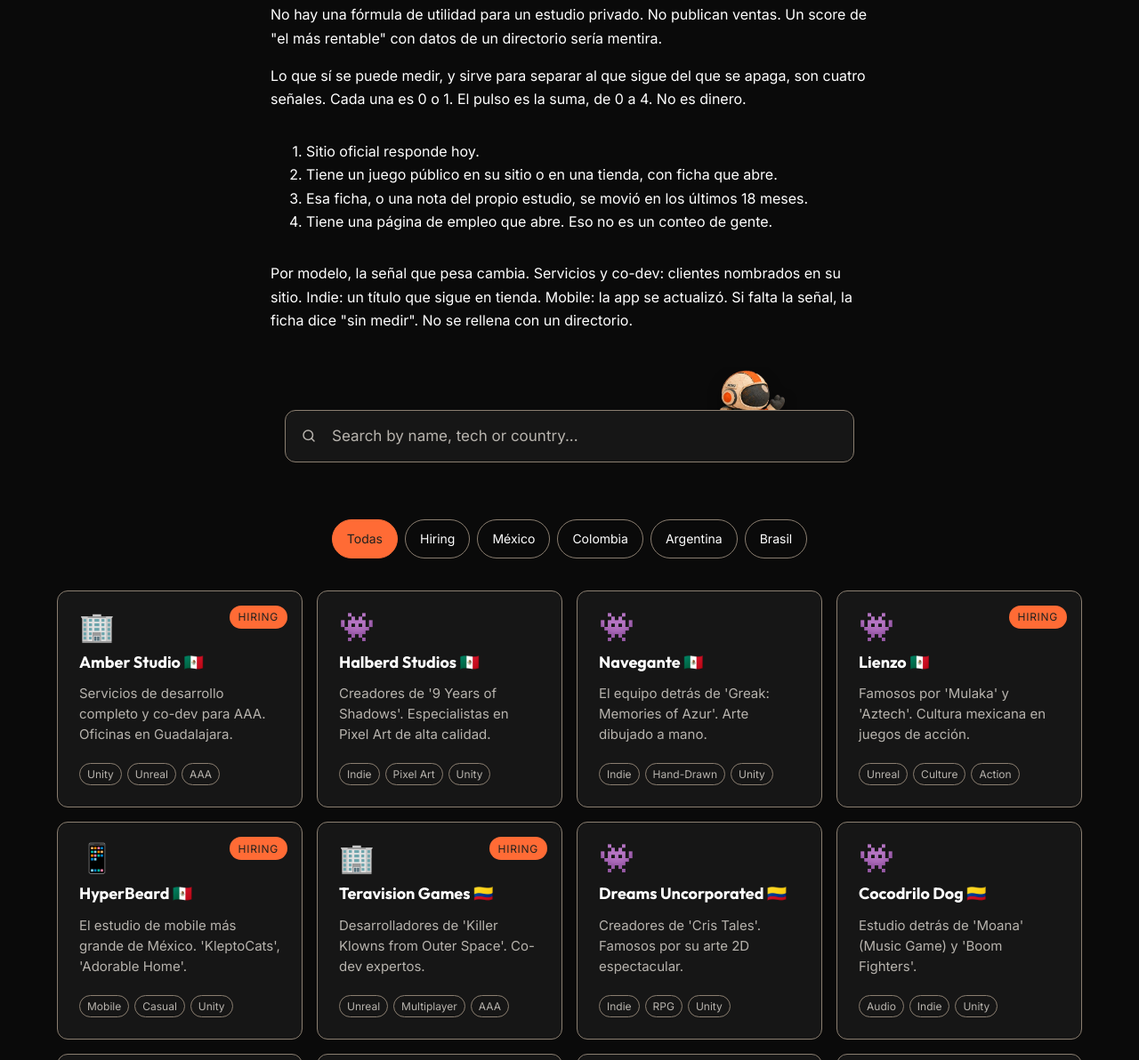
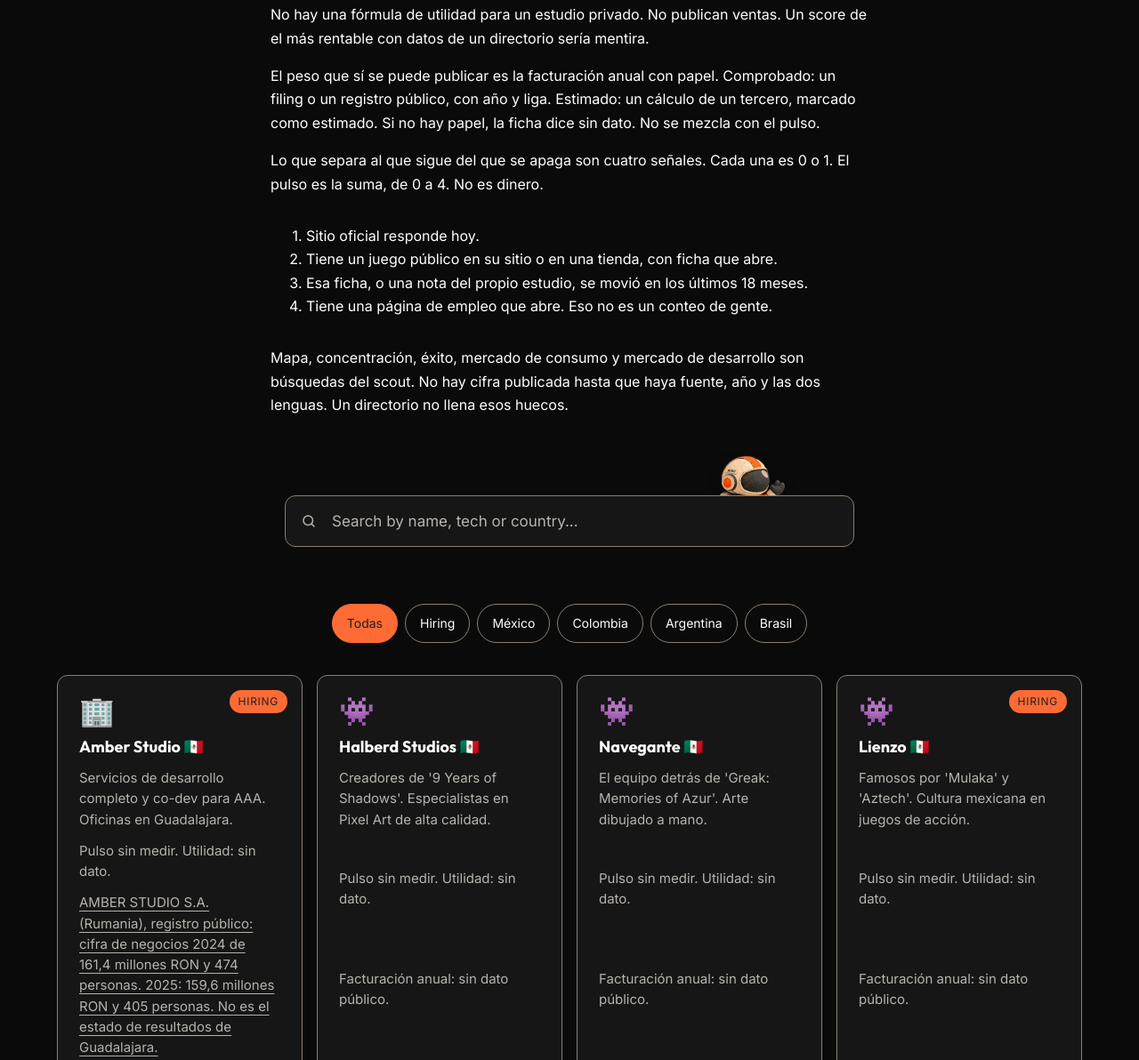
Before and after one commit to jorgefsb/game-industry-resources, a website: page database.html in a window 1280 px wide. Shown: the part 600-1792 px from the top of the page at 89% size. Drawn offline with Linux system fonts and the light colour scheme.

Commit message:
Studios: facturación solo con papel público, en ES y EN.

```diff
--- a/database.html
+++ b/database.html
@@ -69,16 +69,17 @@
     <section class="wrap inner-section">
       <div class="prose">
         <p data-i18n="database.intro">Este directorio es para encontrar estudio.</p>
-        <h2>Cómo se depura quién sigue</h2>
-        <p>No hay una fórmula de utilidad para un estudio privado. No publican ventas. Un score de "el más rentable" con datos de un directorio sería mentira.</p>
-        <p>Lo que sí se puede medir, y sirve para separar al que sigue del que se apaga, son cuatro señales. Cada una es 0 o 1. El pulso es la suma, de 0 a 4. No es dinero.</p>
+        <h2 data-es="Cómo se depura quién sigue" data-en="How we tell who is still going">Cómo se depura quién sigue</h2>
+        <p data-es="No hay una fórmula de utilidad para un estudio privado. No publican ventas. Un score de el más rentable con datos de un directorio sería mentira." data-en="There is no profit formula for a private studio. They do not publish sales. A most-profitable score built from a directory would be a lie.">No hay una fórmula de utilidad para un estudio privado. No publican ventas. Un score de el más rentable con datos de un directorio sería mentira.</p>
+        <p data-es="El peso que sí se puede publicar es la facturación anual con papel. Comprobado: un filing o un registro público, con año y liga. Estimado: un cálculo de un tercero, marcado como estimado. Si no hay papel, la ficha dice sin dato. No se mezcla con el pulso." data-en="The weight we can publish is annual revenue with a paper trail. Verified: a filing or a public registry, with year and link. Estimate: a third-party calculation, marked as an estimate. No paper means the card says no figure. It is not mixed into the pulse.">El peso que sí se puede publicar es la facturación anual con papel. Comprobado: un filing o un registro público, con año y liga. Estimado: un cálculo de un tercero, marcado como estimado. Si no hay papel, la ficha dice sin dato. No se mezcla con el pulso.</p>
+        <p data-es="Lo que separa al que sigue del que se apaga son cuatro señales. Cada una es 0 o 1. El pulso es la suma, de 0 a 4. No es dinero." data-en="What separates a studio that is still going from one that is fading is four signals. Each is 0 or 1. Pulse is the sum, from 0 to 4. It is not money.">Lo que separa al que sigue del que se apaga son cuatro señales. Cada una es 0 o 1. El pulso es la suma, de 0 a 4. No es dinero.</p>
         <ol>
-          <li>Sitio oficial responde hoy.</li>
-          <li>Tiene un juego público en su sitio o en una tienda, con ficha que abre.</li>
-          <li>Esa ficha, o una nota del propio estudio, se movió en los últimos 18 meses.</li>
-          <li>Tiene una página de empleo que abre. Eso no es un conteo de gente.</li>
+          <li data-es="Sitio oficial responde hoy." data-en="The official site answers today.">Sitio oficial responde hoy.</li>
+          <li data-es="Tiene un juego público en su sitio o en una tienda, con ficha que abre." data-en="It has a public game on its site or a store, and the page opens.">Tiene un juego público en su sitio o en una tienda, con ficha que abre.</li>
+          <li data-es="Esa ficha, o una nota del propio estudio, se movió en los últimos 18 meses." data-en="That page, or a note from the studio itself, moved in the last 18 months.">Esa ficha, o una nota del propio estudio, se movió en los últimos 18 meses.</li>
+          <li data-es="Tiene una página de empleo que abre. Eso no es un conteo de gente." data-en="It has a jobs page that opens. That is not a headcount.">Tiene una página de empleo que abre. Eso no es un conteo de gente.</li>
         </ol>
-        <p>Por modelo, la señal que pesa cambia. Servicios y co-dev: clientes nombrados en su sitio. Indie: un título que sigue en tienda. Mobile: la app se actualizó. Si falta la señal, la ficha dice "sin medir". No se rellena con un directorio.</p>
+        <p data-es="Mapa, concentración, éxito, mercado de consumo y mercado de desarrollo son búsquedas del scout. No hay cifra publicada hasta que haya fuente, año y las dos lenguas. Un directorio no llena esos huecos." data-en="Map, concentration, hit, consumer market and development market are scout searches. No figure is published until there is a source, a year, and both languages. A directory does not fill those gaps.">Mapa, concentración, éxito, mercado de consumo y mercado de desarrollo son búsquedas del scout. No hay cifra publicada hasta que haya fuente, año y las dos lenguas. Un directorio no llena esos huecos.</p>
       </div>
     </section>
 
@@ -89,7 +90,7 @@
         <input id="studioSearch" type="search" placeholder="Search by name, tech or country..." autocomplete="off">
       </form>
       <div class="ia-chips inner-chips" role="group" aria-label="Filters"><span data-moki="arriba" data-moki-id="gamedev-db-filtros" style="right:auto;left:10%"></span>
-        <button type="button" class="ia-chip" data-filter="TODO" aria-pressed="true">Todas</button>
+        <button type="button" class="ia-chip" data-filter="TODO" aria-pressed="true"><span data-es="Todas" data-en="All">Todas</span></button>
         <button type="button" class="ia-chip" data-filter="HIRING" aria-pressed="false">Hiring</button>
         <button type="button" class="ia-chip" data-filter="MX" aria-pressed="false">México</button>
         <button type="button" class="ia-chip" data-filter="CO" aria-pressed="false">Colombia</button>
--- a/scripts/database.js
+++ b/scripts/database.js
@@ -30,11 +30,20 @@
       card.target = '_blank';
       card.rel = 'noopener';
       card.className = 'ia-card inner-card';
+      var lang = document.documentElement.lang === 'en' ? 'en' : 'es';
+      var pulse = lang === 'en'
+        ? 'Pulse ' + (s.pulse == null ? 'not measured' : s.pulse + '/4') + '. Profit: no figure.'
+        : 'Pulso ' + (s.pulse == null ? 'sin medir' : s.pulse + '/4') + '. Utilidad: sin dato.';
+      var money = s.revenue
+        ? '<p class="card__description"><a href="' + s.revenue.source + '" target="_blank" rel="noopener">' + (lang === 'en' ? s.revenue.en : s.revenue.es) + '</a></p>'
+        : '<p class="card__description">' + (lang === 'en' ? 'Annual revenue: no public figure.' : 'Facturación anual: sin dato público.') + '</p>';
       card.innerHTML =
         (s.hiring ? '<span class="ia-badge">Hiring</span>' : '') +
         '<span class="card__icon">' + icon(s.type) + '</span>' +
         '<h3 class="card__title">' + s.name + ' ' + s.flag + '</h3>' +
         '<p class="card__description">' + s.description + '</p>' +
+        '<p class="card__description">' + pulse + '</p>' +
+        money +
         '<div class="studio-tags">' + s.tags.map(function (t) {
           return '<span>' + t + '</span>';
         }).join('') + '</div>';
@@ -63,6 +72,7 @@
       });
     });
     if (search) search.addEventListener('input', refresh);
+    document.addEventListener('gamedev:lang', refresh);
     refresh();
   });
 })();
--- a/scripts/studios.js
+++ b/scripts/studios.js
@@ -7,7 +7,13 @@
         description: "Servicios de desarrollo completo y co-dev para AAA. Oficinas en Guadalajara.",
         tags: ["Unity", "Unreal", "AAA"],
         hiring: true,
-        url: "https://amberstudio.com"
+        url: "https://amberstudio.com",
+        revenue: {
+          kind: "registry",
+          es: "AMBER STUDIO S.A. (Rumania), registro público: cifra de negocios 2024 de 161,4 millones RON y 474 personas. 2025: 159,6 millones RON y 405 personas. No es el estado de resultados de Guadalajara.",
+          en: "AMBER STUDIO S.A. (Romania), public registry: 2024 turnover 161.4 million RON and 474 people. 2025: 159.6 million RON and 405 people. This is not the Guadalajara P&L.",
+          source: "https://harta-firmelor.ro/firma/31273663"
+        }
     },
     {
         name: "Halberd Studios",
@@ -107,7 +113,13 @@
         description: "Gigante tecnológico con división de gaming fuerte. Trabajan con EA, Ubisoft.",
         tags: ["Tech", "AAA", "Engineering"],
         hiring: true,
-        url: "https://www.globant.com/studio/gaming-esports"
+        url: "https://www.globant.com/studio/gaming-esports",
+        revenue: {
+          kind: "filing",
+          es: "Globant S.A. (NYSE: GLOB), reporte anual 2025: 2.454,9 millones USD de toda la empresa. No es la facturación del estudio de juegos.",
+          en: "Globant S.A. (NYSE: GLOB), 2025 annual report: USD 2,454.9 million for the whole company. Not the gaming studio's revenue.",
+          source: "https://www.sec.gov/cgi-bin/browse-edgar?action=getcompany&CIK=0001557860&type=20-F"
+        }
     },
     {
         name: "Ironhide Game Studio",
```
